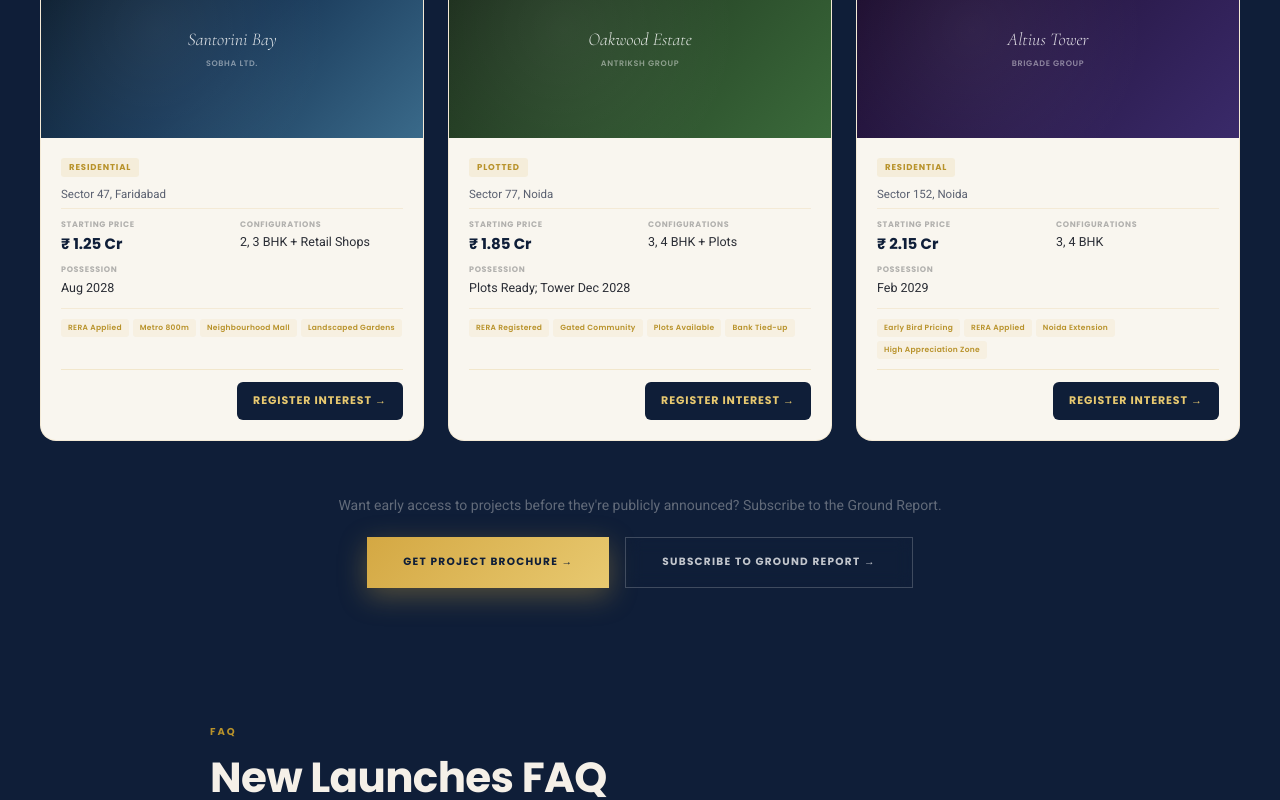
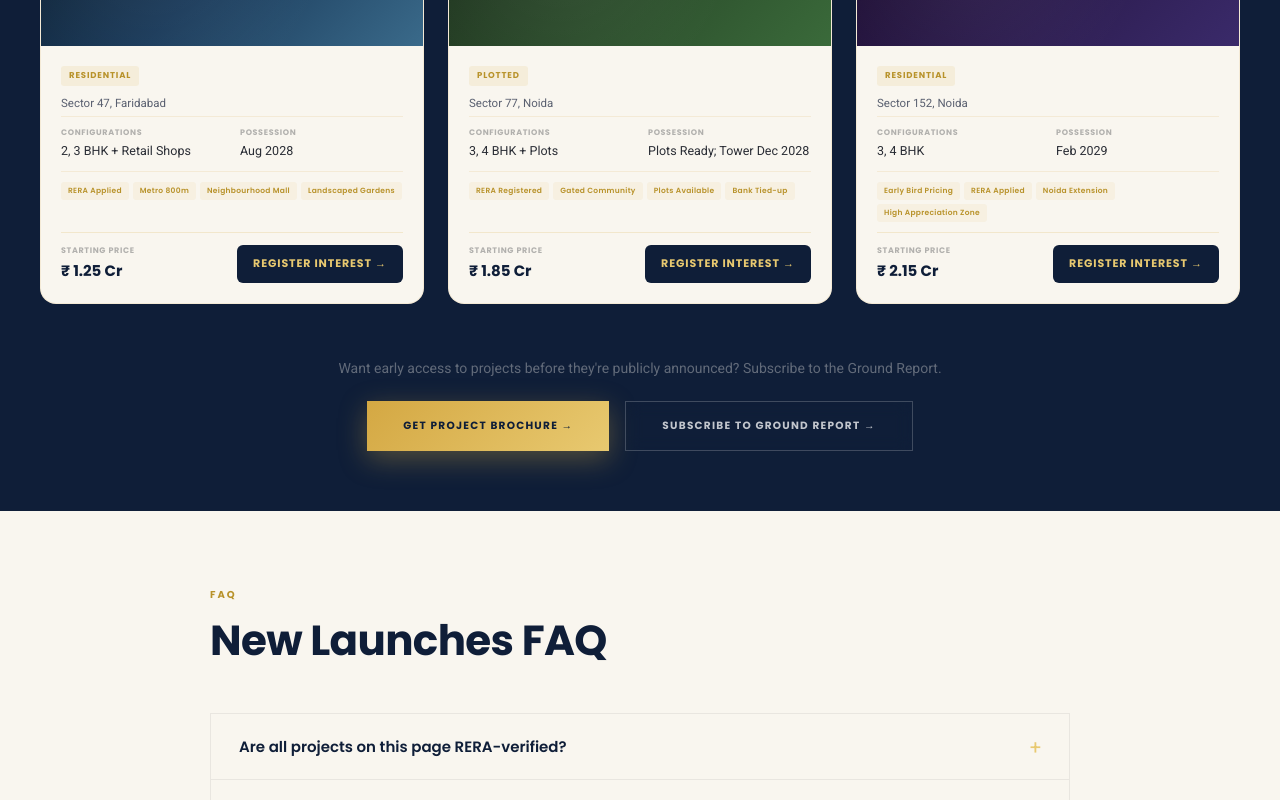
Before and after one commit to mohit1661-ai/Vedhara-Group-Supabase, a Next.js app: page /new-launches in a window 1280 px wide. Shown: the part 1940-2740 px from the top of the page. Built offline with nearby package versions, Linux system fonts and the light colour scheme.

Commit message:
New launches: remove duplicate Starting Price from details grid

```diff
--- a/app/new-launches/page.tsx
+++ b/app/new-launches/page.tsx
@@ -230,14 +230,10 @@ export default function NewLaunchesPage() {
                     {/* Details grid */}
                     <div style={{ display:"grid",gridTemplateColumns:"1fr 1fr",gap:"8px 16px",marginBottom:10,padding:"10px 0",borderTop:"1px solid rgba(212,168,67,0.15)",borderBottom:"1px solid rgba(212,168,67,0.15)" }}>
                       <div>
-                        <p style={{ fontFamily:"var(--t-head)",fontSize:8,fontWeight:700,letterSpacing:"0.08em",textTransform:"uppercase",color:"rgba(42,45,53,0.35)",marginBottom:1 }}>Starting Price</p>
-                        <p style={{ fontFamily:"var(--t-head)",fontSize:15,fontWeight:700,color:"var(--navy)" }}>{project.startingPrice}</p>
-                      </div>
-                      <div>
                         <p style={{ fontFamily:"var(--t-head)",fontSize:8,fontWeight:700,letterSpacing:"0.08em",textTransform:"uppercase",color:"rgba(42,45,53,0.35)",marginBottom:1 }}>Configurations</p>
                         <p style={{ fontFamily:"var(--t-body)",fontSize:12.5,color:"var(--ink)" }}>{project.configs}</p>
                       </div>
-                      <div style={{ gridColumn:"span 2" }}>
+                      <div>
                         <p style={{ fontFamily:"var(--t-head)",fontSize:8,fontWeight:700,letterSpacing:"0.08em",textTransform:"uppercase",color:"rgba(42,45,53,0.35)",marginBottom:1 }}>Possession</p>
                         <p style={{ fontFamily:"var(--t-body)",fontSize:12.5,color:"var(--ink)" }}>{project.possession}</p>
                       </div>
@@ -254,8 +250,12 @@ export default function NewLaunchesPage() {
 
                     <div style={{ flex:1 }} />
 
-                    {/* CTA */}
-                    <div style={{ display:"flex",justifyContent:"flex-end",borderTop:"1px solid rgba(212,168,67,0.2)",paddingTop:12,flexShrink:0 }}>
+                    {/* CTA - left to right */}
+                    <div style={{ display:"flex",justifyContent:"space-between",alignItems:"center",borderTop:"1px solid rgba(212,168,67,0.2)",paddingTop:12,flexShrink:0 }}>
+                      <div>
+                        <p style={{ fontFamily:"var(--t-head)",fontSize:8,fontWeight:700,letterSpacing:"0.08em",textTransform:"uppercase",color:"rgba(42,45,53,0.35)",marginBottom:1 }}>Starting Price</p>
+                        <p style={{ fontFamily:"var(--t-head)",fontSize:15,fontWeight:700,color:"var(--navy)",margin:0 }}>{project.startingPrice}</p>
+                      </div>
                       <span style={{ fontFamily:"var(--t-head)",fontSize:11,fontWeight:700,letterSpacing:"0.08em",textTransform:"uppercase",display:"inline-flex",alignItems:"center",gap:5,padding:"10px 16px",background:"var(--navy)",color:"var(--gold-lt)",borderRadius:6,whiteSpace:"nowrap" }}>
                         Register Interest →
                       </span>
@@ -286,7 +286,7 @@ export default function NewLaunchesPage() {
       </section>
 
       {/* FAQ */}
-      <FAQSection faqs={launchFaqs} title="New Launches FAQ" />
+      <FAQSection faqs={launchFaqs} title="New Launches FAQ" dark={false} />
     </>
   );
 }
```
